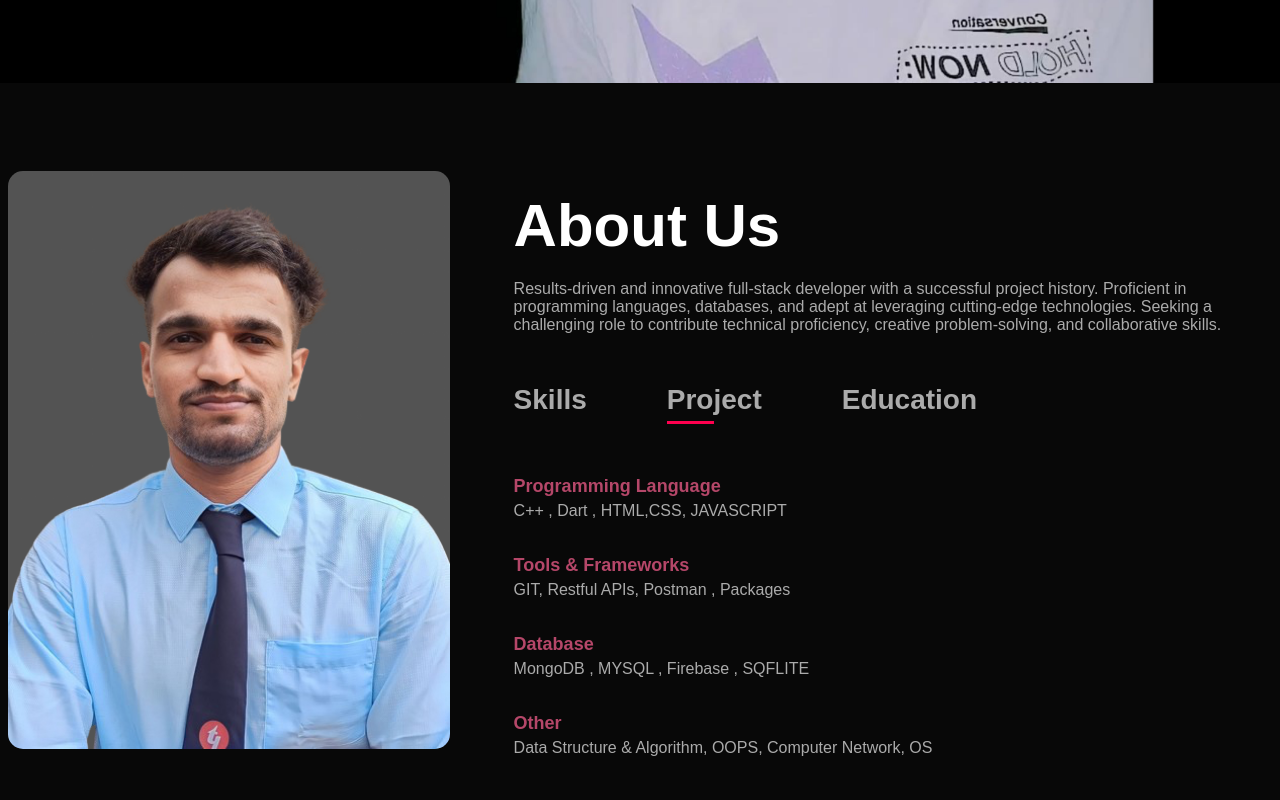
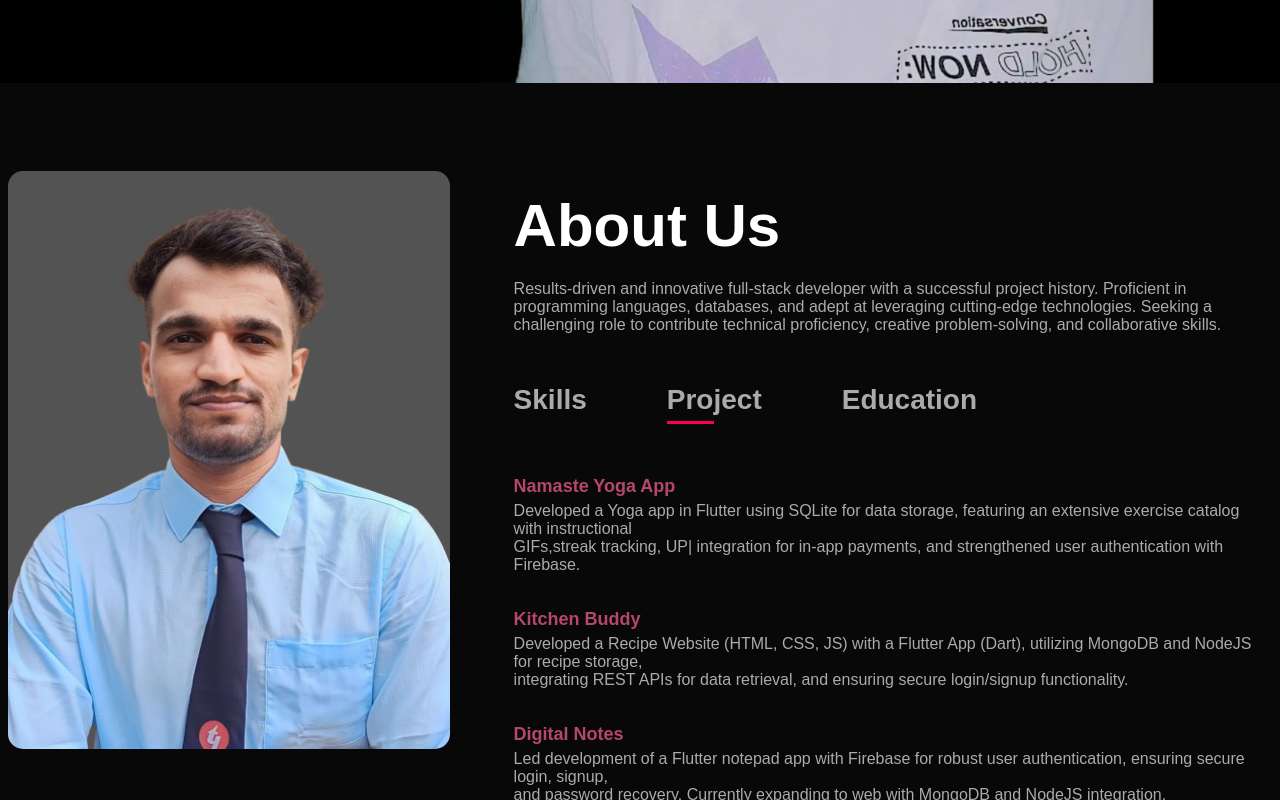
Before and after one commit to mohit270/My_Portfolio, a plain HTML site: page index.html in a window 1280 px wide. Both pictures are taken after a click on the element "Project". Shown: the part 717-1517 px from the top of the page. Drawn offline with Linux system fonts and the light colour scheme.

Commit message:
add project

```diff
--- a/index.html
+++ b/index.html
@@ -71,20 +71,24 @@
                 <div class="tab-contents" id="project">
                     <ul>
                         <li>
-                            <p class="subject">Programming Language</p>
-                            <p class="institution">C++ , Dart , HTML,CSS, JAVASCRIPT</p>
+                            <p class="subject">Namaste Yoga App</p>
+                            <p class="institution">Developed a Yoga app in Flutter using SQLite for data storage, featuring an extensive exercise catalog with instructional <br>
+                                GIFs,streak tracking, UP| integration for in-app payments, and strengthened user authentication with Firebase.</p>
                         </li>
                         <li>
-                            <p class="subject">Tools & Frameworks</p>
-                            <p class="institution">GIT, Restful APIs, Postman , Packages</p>
+                            <p class="subject">Kitchen Buddy</p>
+                            <p class="institution">Developed a Recipe Website (HTML, CSS, JS) with a Flutter App (Dart), utilizing MongoDB and NodeJS for recipe storage, <br>
+                                integrating REST APIs for data retrieval, and ensuring secure login/signup functionality.</p>
                         </li>
                         <li>
-                            <p class="subject">Database</p>
-                            <p class="institution">MongoDB , MYSQL , Firebase , SQFLITE</p>
+                            <p class="subject">Digital Notes</p>
+                            <p class="institution">Led development of a Flutter notepad app with Firebase for robust user authentication, ensuring secure login, signup, <br>
+                                 and password recovery. Currently expanding to web with MongoDB and NodeJS integration.</p>
                         </li>
                         <li>
-                            <p class="subject">Other</p>
-                            <p class="institution">Data Structure & Algorithm, OOPS, Computer Network, OS</p>
+                            <p class="subject">Portfolio Website</p>
+                            <p class="institution">Crafted a responsive portfolio website (HTML, CSS, JS) with seamless navigation, detailed project showcases, and a contact <br>
+                                 form for easy communication. User inquiries trigger email notifications for prompt responses.</p>
                         </li>
                     </ul>
                 </div>
```
